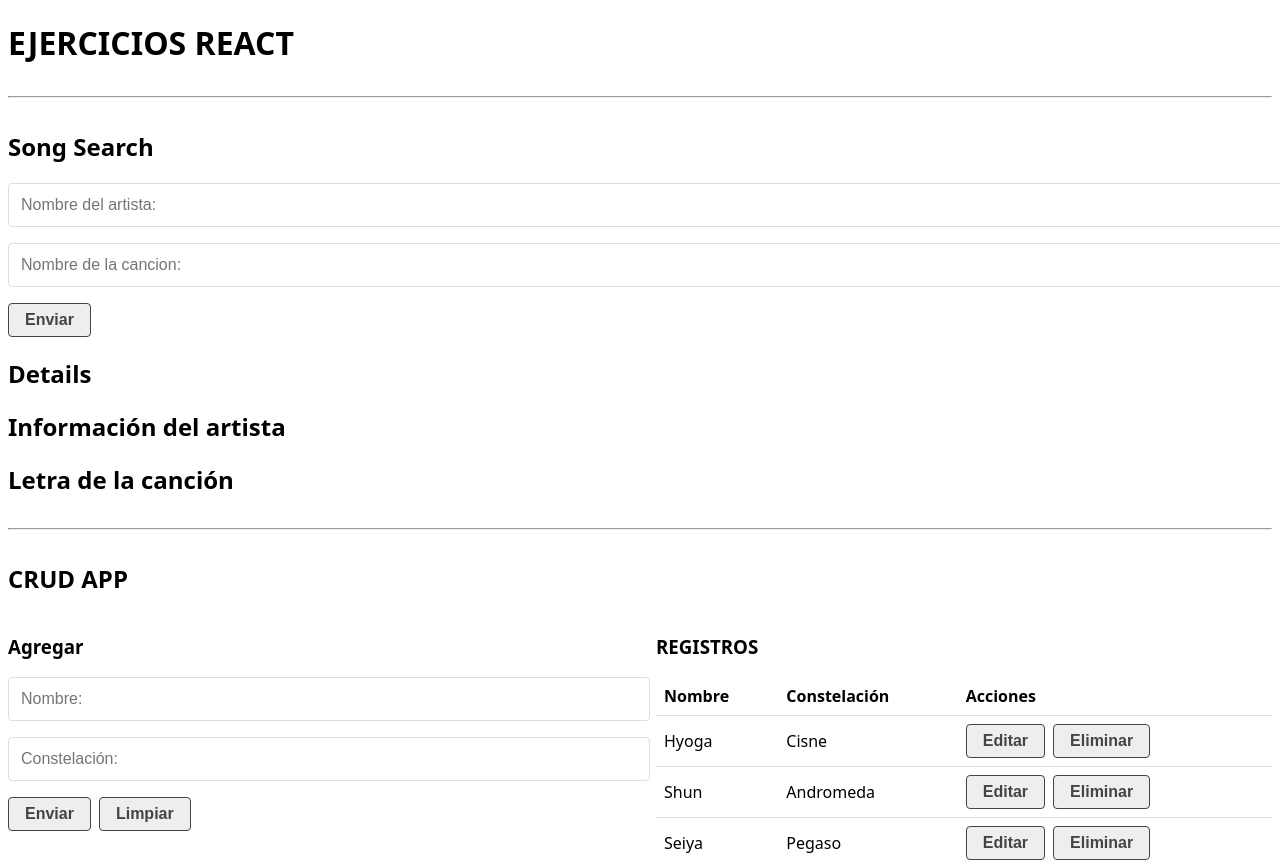
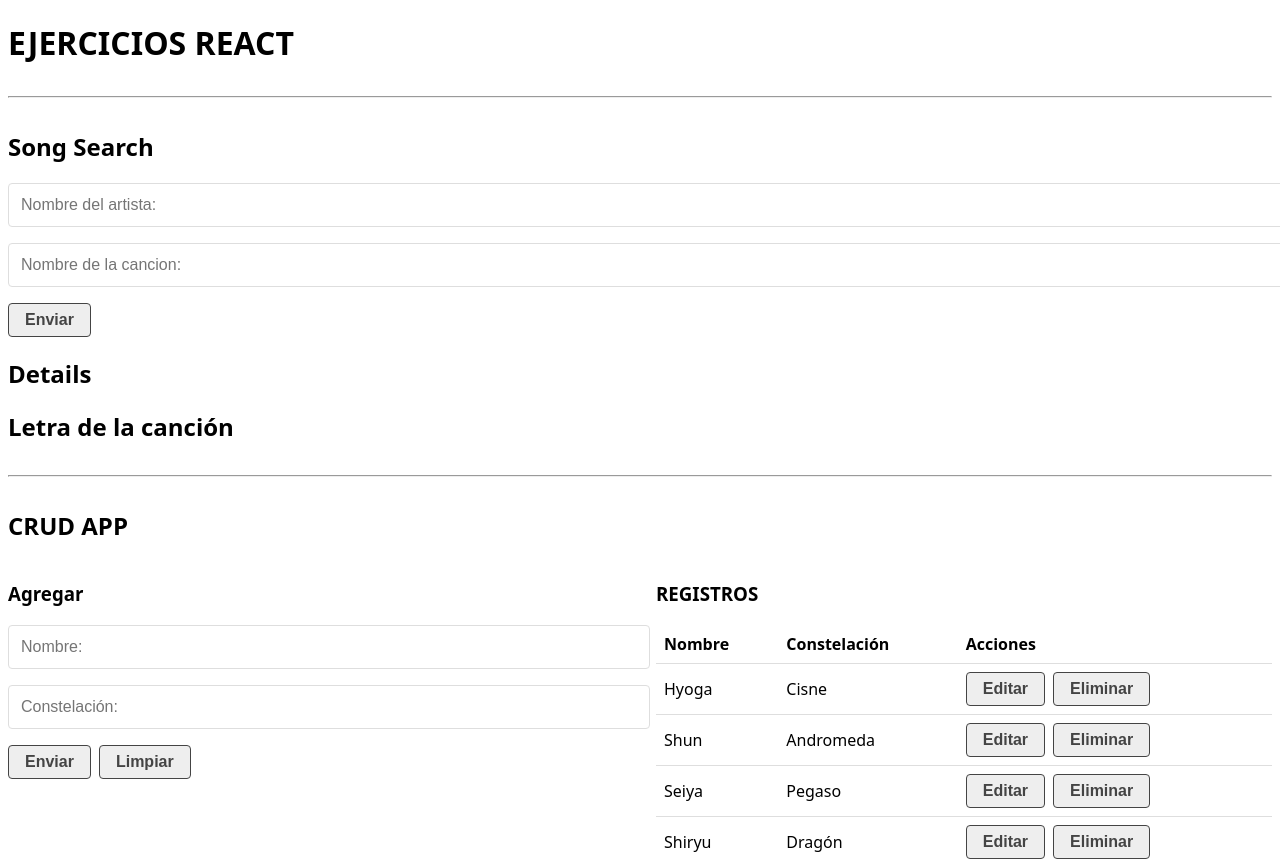
Before and after one commit to manuellpz/WebCourses, a React (Vite) app in the folder React-Ejercicios/: page / in a window 1280 px wide. Shown: the top 862 px of the page. Built offline with nearby package versions, Linux system fonts and the light colour scheme; data requests are answered from the project's data file.

Commit message:
Peticiones a la API

```diff
--- a/React-Ejercicios/src/components/SongArtist.jsx
+++ /dev/null
@@ -1,9 +0,0 @@
-const SongArtist = () => {
-  return (
-    <>
-      <h2>Información del artista</h2>
-    </>
-  );
-};
-
-export default SongArtist;
--- a/React-Ejercicios/src/components/SongDetails.jsx
+++ b/React-Ejercicios/src/components/SongDetails.jsx
@@ -1,11 +1,9 @@
-import SongArtist from "./SongArtist";
 import SongLyric from "./SongLyric";
 
-const SongDetails = ({search,lyric,bio}) => {
+const SongDetails = ({search,lyric}) => {
   return (
     <>
       <h2>Details</h2>
-      <SongArtist />
       <SongLyric />
     </>
   );
--- a/React-Ejercicios/src/components/SongSearch.jsx
+++ b/React-Ejercicios/src/components/SongSearch.jsx
@@ -2,24 +2,46 @@ import React, { useState, useEffect } from "react";
 import SongForm from "./SongForm";
 import SongDetails from "./SongDetails";
 import Loader from "./Loader";
+import { helpHttp } from "../helpers/helpHttp";
 
 const SongSearch = () => {
   const [search, setSearch] = useState(null);
   const [lyric, setLyric] = useState(null);
-  const [bio, setBio] = useState(null);
   const [loading, setLoading] = useState(false);
 
+  useEffect(() => {
+    if (search === null) return;
+
+    const fetchData = async () => {
+      const { artist, song } = search;
+
+      let songUrl = `https://api.lyrics.ovh/v1/${artist}/${song}`;
+
+      console.log(songUrl)
+
+      setLoading(true);
+
+      let songRes = await helpHttp().get(songUrl)
+
+      setLyric(songRes);
+
+      console.log(songRes);
+
+      setLoading(false);
+    };
+    fetchData();
+  }, [search]);
+
   const handleSearch = (data) => {
-    // console.log(data);
-    setSearch(data)
+    setSearch(data);
   };
 
   return (
     <>
       <h2>Song Search</h2>
       {loading && <Loader />}
-      <SongForm handleSearch={handleSearch}/>
-      <SongDetails search={search} lyric={lyric} bio={bio}/>
+      <SongForm handleSearch={handleSearch} />
+      <SongDetails search={search} lyric={lyric}/>
     </>
   );
 };
```
Also changed, not shown: React-Ejercicios/src/helpers/helpHttp.js (+10 -10 lines).
